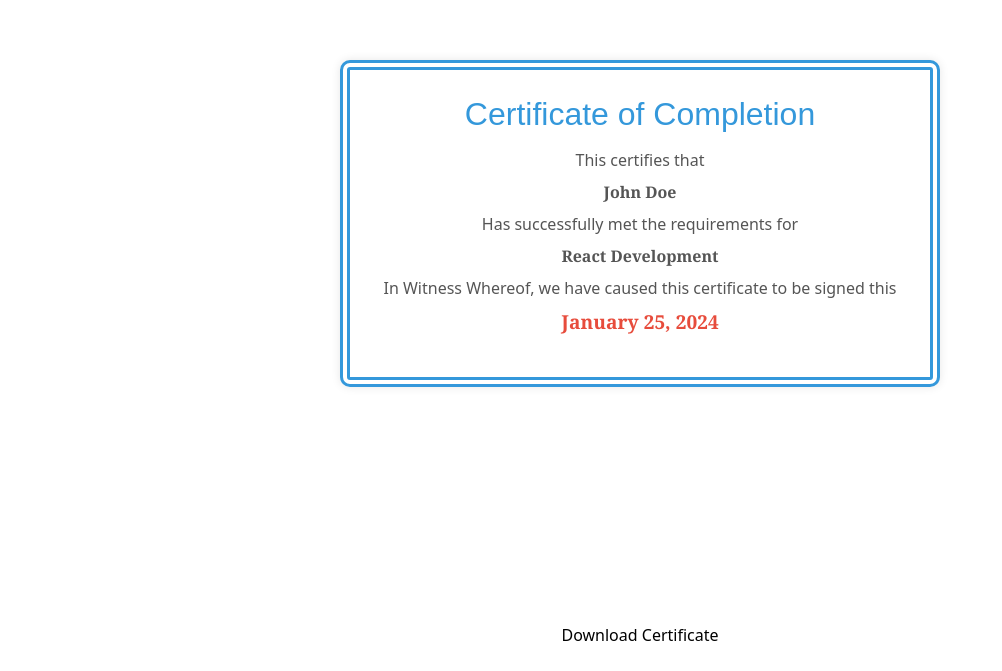
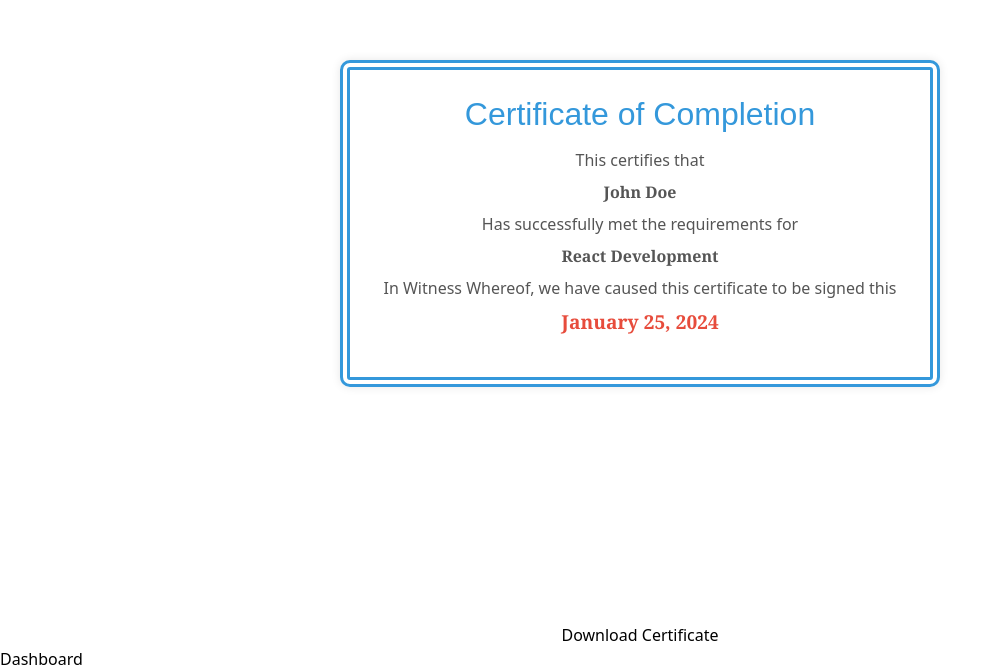
Before and after one commit to ArchanVyas/Certification-generation-and-validation, a React (Vite) app in the folder frontend/: page /dashboard in a window 1280 px wide. Shown: the part 381-1052 px from the top of the page, without its empty margins (0-1002 px from the left). Before the commit the page ends 1028 px from the top, so only its background shows below. Built offline with nearby package versions, Linux system fonts and the light colour scheme; sample sign-in values are in the browser's storage.

Commit message:
addedheading

```diff
--- a/frontend/src/pages/dashboard.jsx
+++ b/frontend/src/pages/dashboard.jsx
@@ -16,6 +16,7 @@ const Dashboard = () => {
         course="React Development"
         date="January 25, 2024"
       />
+      <h2>Dashboard</h2>
         </div>
     )
 }
```
